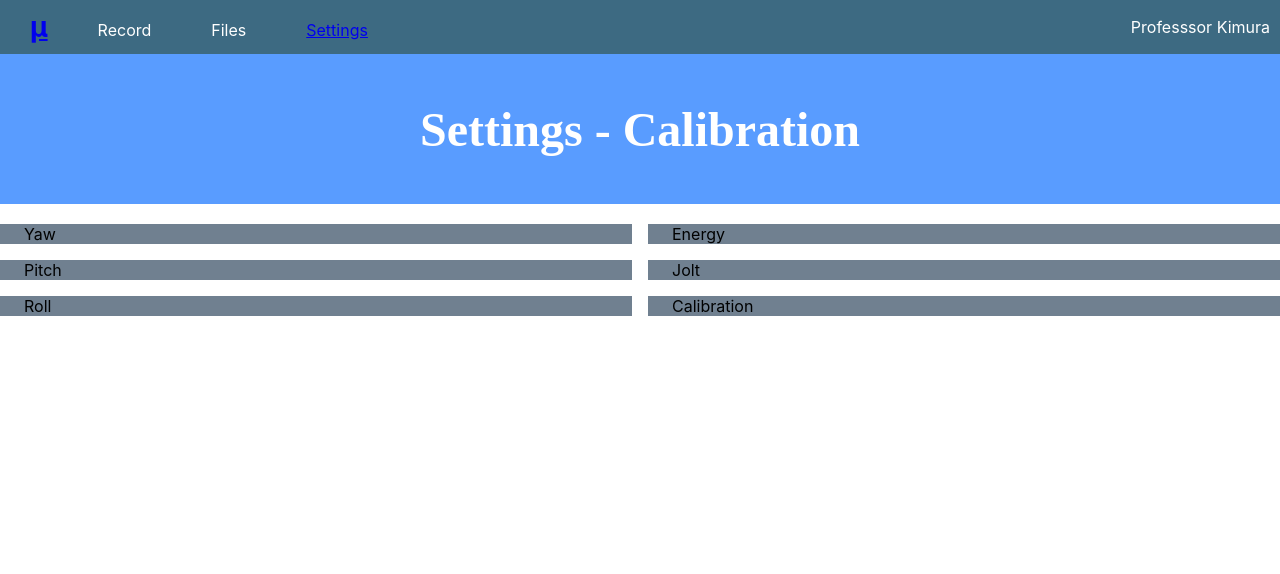
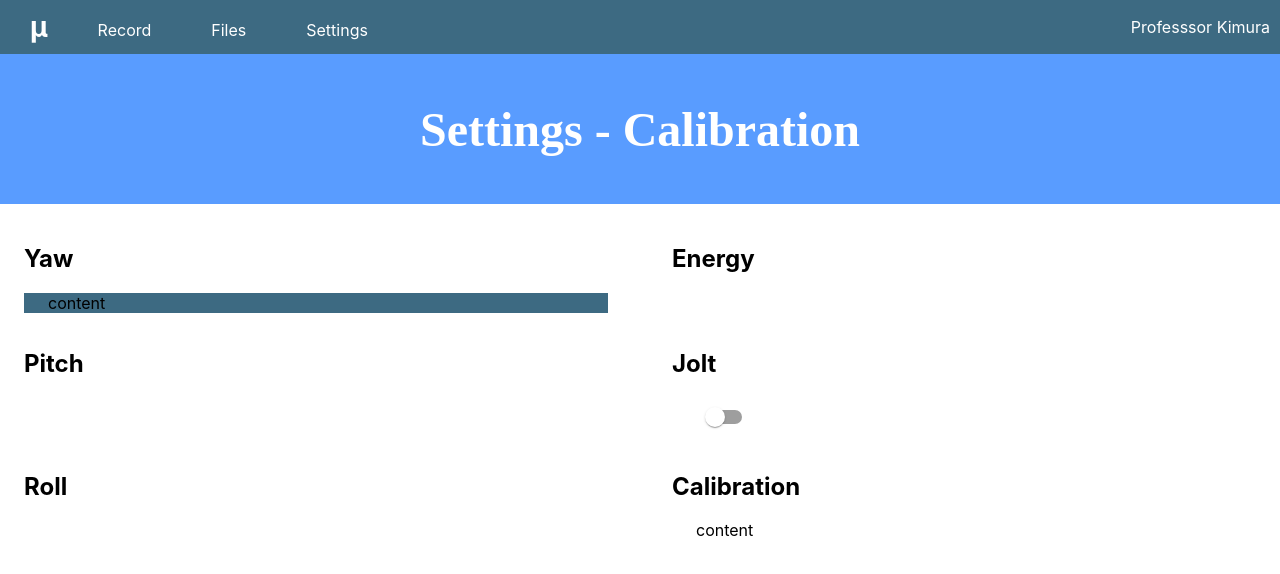
Before and after one commit to beeryce7/Mugic-Bowing-Application, a React (Create React App) app in the folder app/: page /settings in a window 1280 px wide. Shown: the top 574 px of the page. Built offline with nearby package versions, Linux system fonts and the light colour scheme.

Commit message:
record page

```diff
--- a/app/src/App.js
+++ b/app/src/App.js
@@ -1,5 +1,6 @@
 import Home from './pages/home/Home.js';
 import Settings from './pages/settings/Settings.js'
+import PlaySession from './pages/PlaySession/PlaySession.js';
 import './global.css';
 import { BrowserRouter, Routes, Route } from "react-router-dom"
 
@@ -9,6 +10,7 @@ function App() {
       <Routes>
         <Route index element={<Home/>}/>
         <Route path="settings" element={<Settings/>}/>
+        <Route path="play" element={<PlaySession/>}/>
       </Routes>
     </BrowserRouter>
 
--- a/app/src/components/home/Header.css
+++ b/app/src/components/home/Header.css
@@ -27,3 +27,23 @@
 .professor {
     cursor: pointer;
 }
+
+a{
+    color: white;
+}
+
+a:link {
+    text-decoration: none;
+}
+
+a:visited {
+text-decoration: none;
+}
+
+a:hover {
+text-decoration: underline;
+}
+
+a:active {
+text-decoration: underline;
+}
--- a/app/src/components/home/Header.js
+++ b/app/src/components/home/Header.js
@@ -7,7 +7,7 @@ const Header = () => {
     <div className="header">
       <div className="nav-items">
         <div className="logo"><Link to="/">μ</Link></div>
-        <div className="nav-item">Record</div>
+        <div className="nav-item"><Link to="/play">Record</Link></div>
         <div className="nav-item">Files</div>
         <div className="nav-item"><Link to="/settings">Settings</Link></div>
       </div>
--- /dev/null
+++ b/app/src/components/settings/InfoContainer.css
@@ -0,0 +1,10 @@
+.body-fill{
+    background-color: var(--main-header-color);
+    margin: 5;
+}
+.body-nofill{
+    margin: 5;
+}
+.outer{
+    padding: 10;
+}
--- /dev/null
+++ b/app/src/components/settings/InfoContainer.js
@@ -0,0 +1,16 @@
+import React from 'react';
+import './InfoContainer.css'; // Import your CSS file for styling
+import { Container } from '@mui/material';
+
+
+const InfoContainer = ({title, children, fill}) => {
+    return (
+    <Container className="outer">
+        <h2>{title}</h2>
+        <Container className={fill ? "body-fill" : "body-nofill"}>
+            {children}
+        </Container>
+    </Container>
+    )
+}
+export default InfoContainer;
--- /dev/null
+++ b/app/src/pages/PlaySession/PlaySession.js
@@ -0,0 +1,16 @@
+import React from 'react';
+import './PlaySession.css';
+import Header from '../../components/home/Header';
+
+const PlaySession = () => {
+  return (
+    <div>
+    <Header/>
+      <h1 className="banner">
+        Play Session
+      </h1>
+    </div>
+  );
+};
+
+export default PlaySession;
--- a/app/src/pages/home/Home.js
+++ b/app/src/pages/home/Home.js
@@ -2,7 +2,6 @@ import React from 'react';
 import CustomButton from '../../components/CustomButton';
 import './Home.css';
 import Header from '../../components/home/Header';
-import { Slider } from '@mui/material';
 
 const Home = () => {
   return (
--- a/app/src/pages/settings/Settings.js
+++ b/app/src/pages/settings/Settings.js
@@ -1,10 +1,10 @@
 import React from 'react';
-import CustomButton from '../../components/CustomButton';
 import './Settings.css';
 import Header from '../../components/home/Header';
-import { Grid, Container } from '@mui/material';
+import { Grid, Container, Switch } from '@mui/material';
+import InfoContainer from '../../components/settings/InfoContainer';
 
-const Home = () => {
+const Settings = () => {
   return (
     <div>
       <Header/>
@@ -14,26 +14,39 @@ const Home = () => {
       </h1>
       <Grid container spacing={2}>
         <Grid item xs={6}>
-         <Container className="var-container">Yaw</Container>
+         <InfoContainer title="Yaw" fill={true}>
+            content
+         </InfoContainer>
         </Grid>
         <Grid item xs={6}>
-         <Container className="var-container">Energy</Container>
+         <InfoContainer title="Energy">
+
+         </InfoContainer>
         </Grid>
         <Grid item xs={6}>
-         <Container className="var-container">Pitch</Container>
+         <InfoContainer title="Pitch">
+
+         </InfoContainer>
         </Grid>
         <Grid item xs={6}>
-         <Container className="var-container">Jolt</Container>
+         <InfoContainer title="Jolt">
+         <Switch />
+         </InfoContainer>
         </Grid>
         <Grid item xs={6}>
-         <Container className="var-container">Roll</Container>
+         <InfoContainer title="Roll">
+
+         </InfoContainer>
         </Grid>
         <Grid item xs={6}>
-         <Container className="var-container">Calibration</Container>
+         <InfoContainer title="Calibration" fill={false}>
+            content
+
+         </InfoContainer>
         </Grid>
       </Grid>
     </div>
   );
 };
 
-export default Home;
+export default Settings;
--- a/main.js
+++ b/main.js
@@ -1,12 +1,10 @@
 const { app, BrowserWindow, ipcMain } = require('electron');
 const url = require('url');
 const path = require('path');
-
 const osc = require('node-osc');
 
 const oscAvailableIPRange = "0.0.0.0";
 const addressPortMUGIC = 4000;
-var mainWindow = 0;
 var oscServer = 0;
 
 function createMainWindow() {
@@ -30,6 +28,8 @@ function createMainWindow() {
 
 
     mainWindow.loadURL(startUrl);
+
+    return mainWindow
 }
 
 
@@ -37,7 +37,7 @@ function createMainWindow() {
 // initialization and is ready to create browser windows.
 // Some APIs can only be used after this event occurs.
 app.whenReady().then(() => {
-    createMainWindow()
+    var mainWindow = createMainWindow()
 
     app.on('activate', () => {
       // On macOS it's common to re-create a window in the app when the
```
Also changed, not shown: app/src/pages/PlaySession/PlaySession.css (added).
